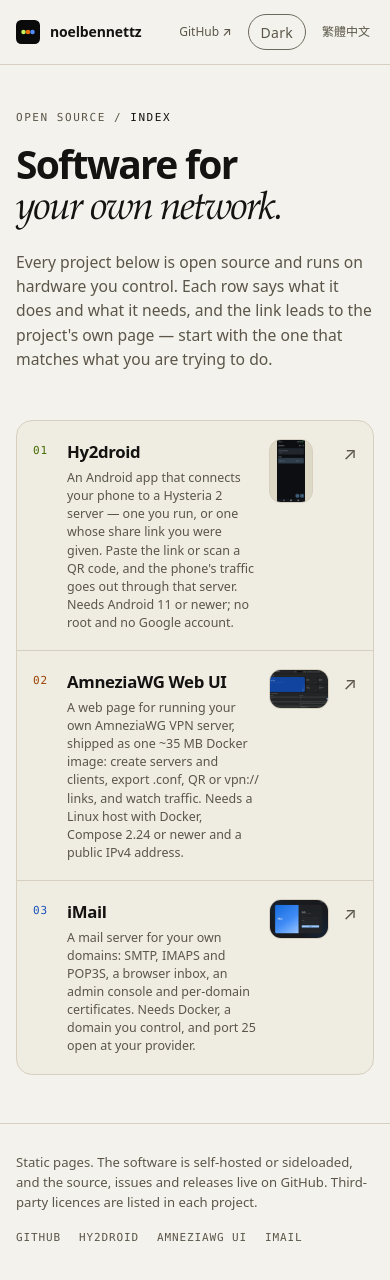
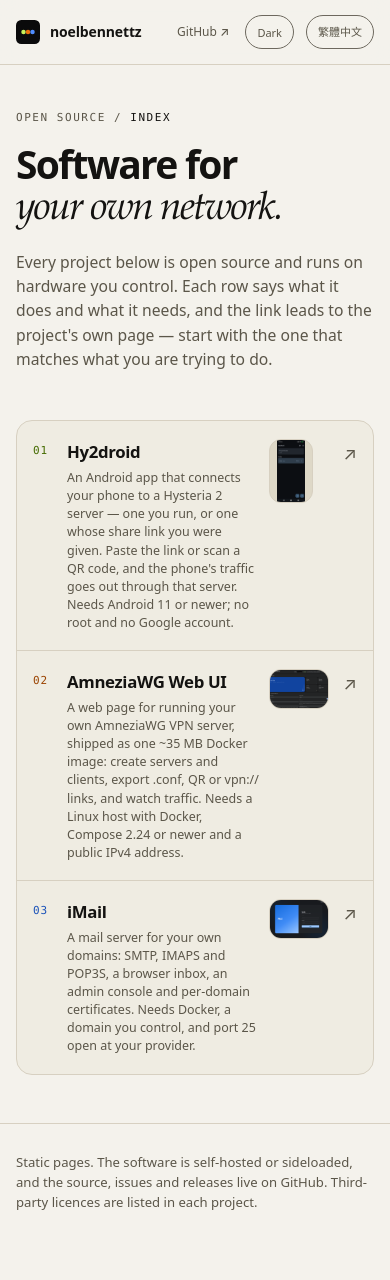
Before and after one commit to noelbennettz/noelbennettz.github.io, a plain HTML site: page docs/index.html in a window 390 px wide. Drawn offline with Linux system fonts and the light colour scheme.

Commit message:
Give the language switch the same shape as the theme toggle
The two controls at the end of the top bar did not line up: the theme toggle
was an outlined capsule and the language link was bare text, and on iMail one
was square while the other was underlined. `.nav .lang` is now the same shared
outlined control as `.theme-toggle`, so every page presents them as a pair with
the same height, radius and hover state (iMail keeps both at its small shape
step to stay printed).

Also drop the link row at the bottom of the index — GitHub and the three
project repositories — and the language link in the three project footers. The
header already carries the switch and the footer row was redundant.

```diff
--- a/docs/imail/style.css
+++ b/docs/imail/style.css
@@ -171,12 +171,9 @@ code, pre { font-family: var(--mono); }
   text-decoration: none;
 }
 .nav a:hover { color: var(--red); }
-.lang {
-  border-bottom: 1px solid var(--red);
-  padding-bottom: 1px;
-}
-/* The shared control, held to this page's small shape step. */
-.theme-toggle {
+/* Both header controls are held to this page's small shape step. */
+.theme-toggle,
+.nav .lang {
   border-radius: var(--md-sys-shape-xs);
   font-family: var(--mono);
   font-size: var(--md-sys-type-label-sm-size);
--- a/docs/index.html
+++ b/docs/index.html
@@ -33,7 +33,7 @@
     <nav class="nav" aria-label="Main">
       <a href="https://github.com/noelbennettz">GitHub ↗</a>
       <button class="theme-toggle" type="button" aria-pressed="false">Dark</button>
-      <a href="zh.html" hreflang="zh-Hant" lang="zh-Hant">繁體中文</a>
+      <a class="lang" href="zh.html" hreflang="zh-Hant" lang="zh-Hant">繁體中文</a>
     </nav>
   </div>
 </header>
@@ -104,12 +104,6 @@
       issues and releases live on GitHub. Third-party licences are listed in
       each project.
     </p>
-    <nav aria-label="Footer">
-      <a href="https://github.com/noelbennettz">GitHub</a>
-      <a href="https://github.com/noelbennettz/Hy2droid">Hy2droid</a>
-      <a href="https://github.com/noelbennettz/amneziawg-ui">AmneziaWG UI</a>
-      <a href="https://github.com/noelbennettz/imail">iMail</a>
-    </nav>
   </div>
 </footer>
 </body>
--- a/docs/m3.css
+++ b/docs/m3.css
@@ -174,6 +174,40 @@
   background-color: color-mix(in srgb, var(--md-sys-color-primary) 12%, transparent);
 }
 
+/* The language switch is the same control as the theme toggle — same height,
+   same outline, same radius — so the two sit level at the end of the bar. */
+.nav .lang {
+  display: inline-flex;
+  align-items: center;
+  justify-content: center;
+  flex-shrink: 0;
+  min-height: 40px;
+  padding: 0 16px;
+  border: 1px solid var(--md-sys-color-outline);
+  border-radius: var(--md-sys-shape-full);
+  background: transparent;
+  color: var(--md-sys-color-on-surface-variant);
+  font-family: inherit;
+  font-size: var(--md-sys-type-label-lg-size);
+  font-weight: 500;
+  letter-spacing: 0.02em;
+  text-transform: none;
+  white-space: nowrap;
+  text-decoration: none;
+  transition: background-color var(--md-sys-motion-short) var(--md-sys-easing-standard),
+    border-color var(--md-sys-motion-short) var(--md-sys-easing-standard),
+    color var(--md-sys-motion-short) var(--md-sys-easing-standard);
+}
+.nav .lang:hover {
+  background-color: color-mix(in srgb, var(--md-sys-color-primary) 8%, transparent);
+  border-color: var(--md-sys-color-primary);
+  color: var(--md-sys-color-on-surface);
+  text-decoration: none;
+}
+.nav .lang:active {
+  background-color: color-mix(in srgb, var(--md-sys-color-primary) 12%, transparent);
+}
+
 /* Buttons: shared structure and colour roles. Pages keep their own family,
    weight and tracking on top — that is the signature, not the box. */
 .btn {
--- a/docs/style.css
+++ b/docs/style.css
@@ -300,16 +300,6 @@ h1 em {
   gap: 16px 40px;
 }
 .site-footer p { margin: 0; max-width: 560px; }
-.site-footer nav { display: flex; flex-wrap: wrap; gap: 18px; }
-.site-footer a {
-  color: var(--md-sys-color-on-surface-variant);
-  font-family: var(--mono);
-  font-size: var(--md-sys-type-label-sm-size);
-  letter-spacing: 0.08em;
-  text-transform: uppercase;
-  transition: color var(--md-sys-motion-short) var(--md-sys-easing-standard);
-}
-.site-footer a:hover { color: var(--md-sys-color-on-surface); }
 
 .visually-hidden {
   position: absolute;
@@ -335,7 +325,6 @@ h1 em {
   .copy h2 { font-size: 1.15rem; }
   .copy p { font-size: 0.84rem; }
   .site-footer .container { display: block; }
-  .site-footer nav { margin-top: 16px; }
 }
 @media (max-width: 520px) {
   .container { width: min(100% - 32px, var(--max)); }
@@ -346,7 +335,13 @@ h1 em {
     font-size: var(--md-sys-type-label-md-size);
   }
   .nav a { white-space: nowrap; }
-  .theme-toggle { min-height: 36px; padding: 0 12px; }
+  .nav .lang,
+  .theme-toggle {
+    min-height: 34px;
+    padding: 0 11px;
+    font-size: var(--md-sys-type-label-sm-size);
+    letter-spacing: 0;
+  }
   .list-head { display: none; }
   .list { border-radius: var(--md-sys-shape-lg); }
   .list-head, .entry { padding-inline: 16px; }
```
Also changed, not shown: docs/Hy2droid/index.html (+0 -1 lines), docs/Hy2droid/style.css (+2 -11 lines), docs/Hy2droid/zh.html (+0 -1 lines), docs/amneziawg-ui/index.html (+0 -1 lines), docs/amneziawg-ui/style.css (+1 -8 lines), docs/amneziawg-ui/zh.html (+0 -1 lines), docs/imail/index.html (+0 -1 lines), docs/imail/zh.html (+0 -1 lines), docs/zh.html (+1 -7 lines).
